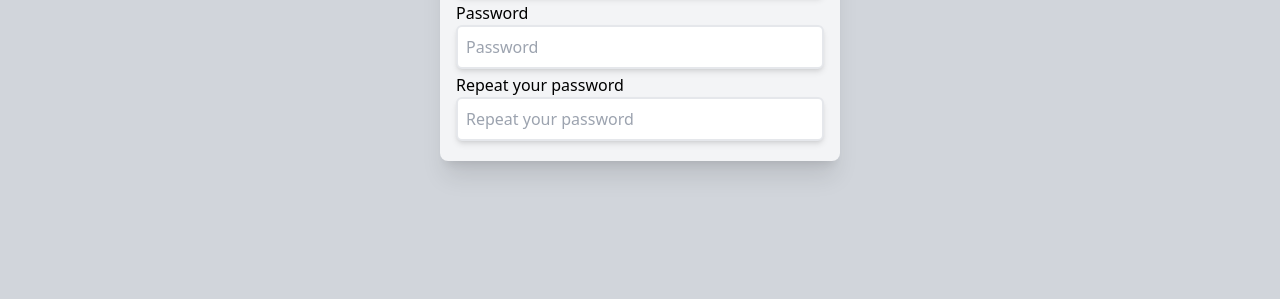
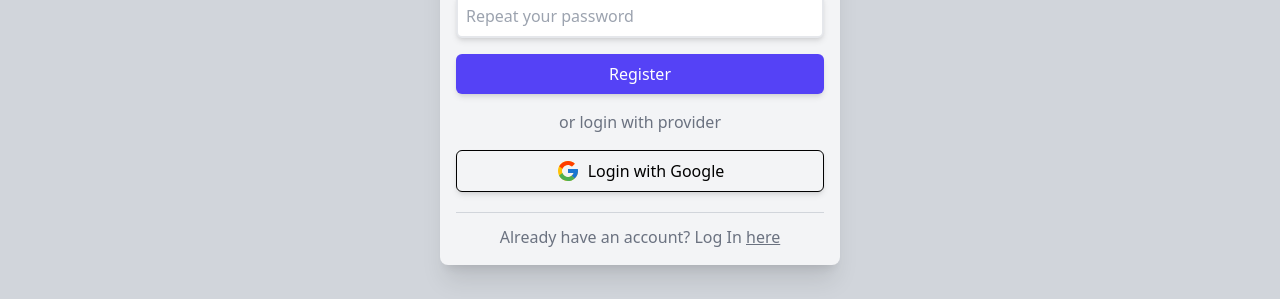
Before and after one commit to szczepanskimichal/myapp, a Next.js app: page /register in a window 1280 px wide. Shown: the part 425-724 px from the top of the page. Built offline with nearby package versions, Linux system fonts and the light colour scheme; no server answers; the database is empty.

Commit message:
form verification works and generally the content part of the registration page works now I'm working on writing an API to create an account

```diff
--- /dev/null
+++ b/components/ErrorMessage.js
@@ -0,0 +1,18 @@
+import { motion } from "framer-motion";
+import { fadeIn } from "@/utils/motion";
+
+export default function ErrorMessage({ message, error }) {
+  return (
+    <motion.span
+      variants={fadeIn("right", "spring", 0, 1)}
+      initial="hidden"
+      whileInView="show"
+      exit="exit"
+      className={`text-sm text-right ${
+        error ? "text-red-500" : "text-green-500"
+      }`}
+    >
+      {message}
+    </motion.span>
+  );
+}
--- a/components/FormInput.js
+++ b/components/FormInput.js
@@ -1,25 +1,32 @@
 import { AnimatePresence } from "framer-motion";
+import ErrorMessage from "./ErrorMessage";
 
 export default function FormInput({
   label,
   type,
   value,
   onChange,
-  creatingUser,
+  creating,
   error,
+  correct,
+  incorrect,
 }) {
   return (
     <>
       <div className="flex justify-between">
         <label>{label}</label>
-        <AnimatePresence>{error !== null && <ErrorMessage />}</AnimatePresence>
+        <AnimatePresence>
+          {error !== null && (
+            <ErrorMessage message={error ? incorrect : correct} error={error} />
+          )}
+        </AnimatePresence>
       </div>
       <input
         type={type}
         placeholder={label}
         value={value}
         onChange={(e) => onChange(e.target.value)}
-        disabled={creatingUser}
+        disabled={creating}
       />
     </>
   );
--- a/pages/register.js
+++ b/pages/register.js
@@ -4,6 +4,12 @@ import { useEffect, useState } from "react";
 import { motion } from "framer-motion";
 import { fadeIn } from "@/utils/motion";
 import FormInput from "@/components/FormInput";
+import { FcGoogle } from "react-icons/fc";
+import Link from "next/link";
+import axios from "axios";
+import toast from "react-hot-toast";
+import { signIn } from "next-auth/react";
+import { useRouter } from "next/router";
 
 export default function RegisterPage() {
   const [email, setEmail] = useState("");
@@ -12,10 +18,73 @@ export default function RegisterPage() {
   const [passwordError, setPasswordError] = useState(null);
   const [password2, setPassword2] = useState("");
   const [password2Error, setPassword2Error] = useState(null);
+  const [loading, setLoading] = useState(false);
+  const router = useRouter();
 
-  //   useEffect(() => {
-  //     const regex = /^[^\s@]+@[^\s@]+\.[^\s@]+$/;
-  //     if (email)
+  useEffect(() => {
+    const regex = /^[^\s@]+@[^\s@]+\.[^\s@]+$/;
+    if (email !== "") {
+      if (!regex.test(email)) {
+        setEmailError(true);
+      } else {
+        setEmailError(false);
+      }
+    } else {
+      setPasswordError(null);
+    }
+  }, [email]);
+
+  useEffect(() => {
+    if (password !== "") {
+      if (password.length > 0 && password.length < 8) {
+        setPasswordError(true);
+      } else {
+        setPasswordError(false);
+      }
+    } else {
+      setPasswordError(null);
+    }
+  }, [password]);
+
+  useEffect(() => {
+    if (password2 !== "") {
+      if (password !== password2) {
+        setPassword2Error(true);
+      } else {
+        setPassword2Error(false);
+      }
+    } else {
+      setPassword2Error(null);
+    }
+  }, [password2]);
+
+  async function handleFormSubmit(e) {
+    e.preventDefault();
+    setLoading(true);
+    if (!emailError && !passwordError && !password2Error) {
+      try {
+        const response = await axios.post("/api/register", { email, password });
+        toast.success(`User ${response.data.email} created!`);
+        router.push("/login");
+      } catch (error) {
+        if (error.response?.status === 400) {
+          toast.error(error.response.data.error);
+        } else if (error.response?.status === 409) {
+          toast.error(error.response.data.error);
+        } else {
+          console.error("Unexpected error:", error);
+          toast.error("An error occurred. Please try again.");
+        }
+      }
+      setLoading(false);
+      setEmailError(null);
+      setPasswordError(null);
+      setPassword2Error(null);
+    } else {
+      toast.error("Invalid credentials");
+      setLoading(false);
+    }
+  }
 
   return (
     <Layout>
@@ -25,6 +94,7 @@ export default function RegisterPage() {
           initial="hidden"
           whileInView="show"
           className="box p-4 w-[25rem]"
+          onSubmit={handleFormSubmit}
         >
           <h3>Register</h3>
           <FormInput
@@ -33,6 +103,8 @@ export default function RegisterPage() {
             value={email}
             onChange={setEmail}
             error={emailError}
+            incorrect="Your email is invalid."
+            correct="Your email is correct!"
           />
           <FormInput
             type="password"
@@ -40,6 +112,8 @@ export default function RegisterPage() {
             value={password}
             onChange={setPassword}
             error={passwordError}
+            incorrect="Your password is too short."
+            correct="Your password is correct!"
           />
           <FormInput
             type="password"
@@ -47,7 +121,36 @@ export default function RegisterPage() {
             value={password2}
             onChange={setPassword2}
             error={password2Error}
+            incorrect="Your passwords should match."
+            correct="Your password are correct!"
           />
+          <button
+            disabled={loading}
+            type="submit"
+            className="btn-primary mt-3 w-full flex justify-center"
+          >
+            Register
+          </button>
+          <div className="my-4 text-center text-gray-500">
+            or login with provider
+          </div>
+          <button
+            onClick={() => signIn("google", { callbackUrl: "/" })}
+            className="border border-black flex justify-center items-center gap-2 w-full"
+            type="button"
+          >
+            <FcGoogle className="size-6" />
+            Login with Google
+          </button>
+          <div className="text-center mt-5 text-gray-500 border-gray-300 border-t pt-3">
+            Already have an account? Log In{" "}
+            <Link
+              href="/login"
+              className="hover:text-primary transition-all delay-150 duration-300 hover:decoration-primary underline"
+            >
+              here
+            </Link>
+          </div>
         </motion.form>
       </div>
     </Layout>
```
